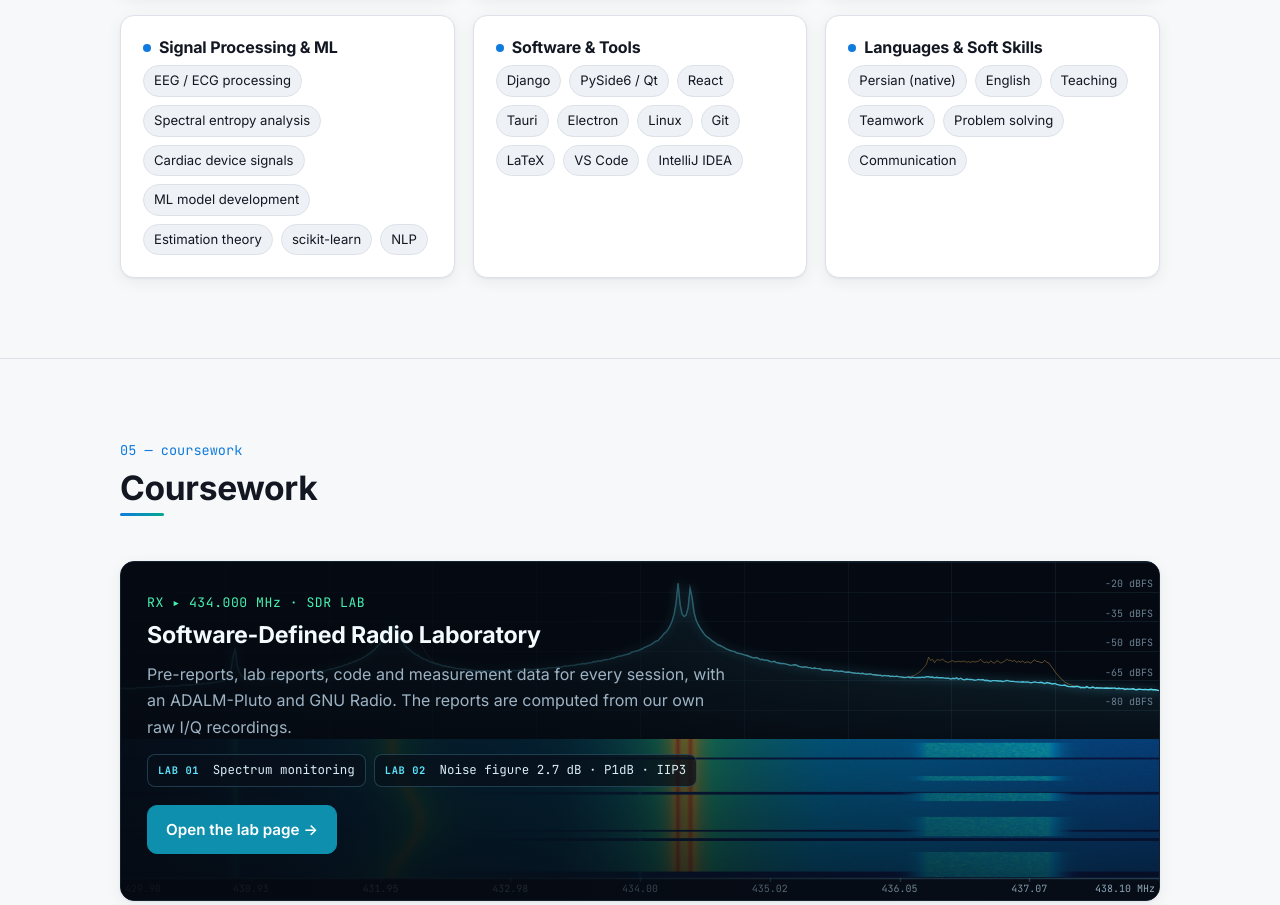
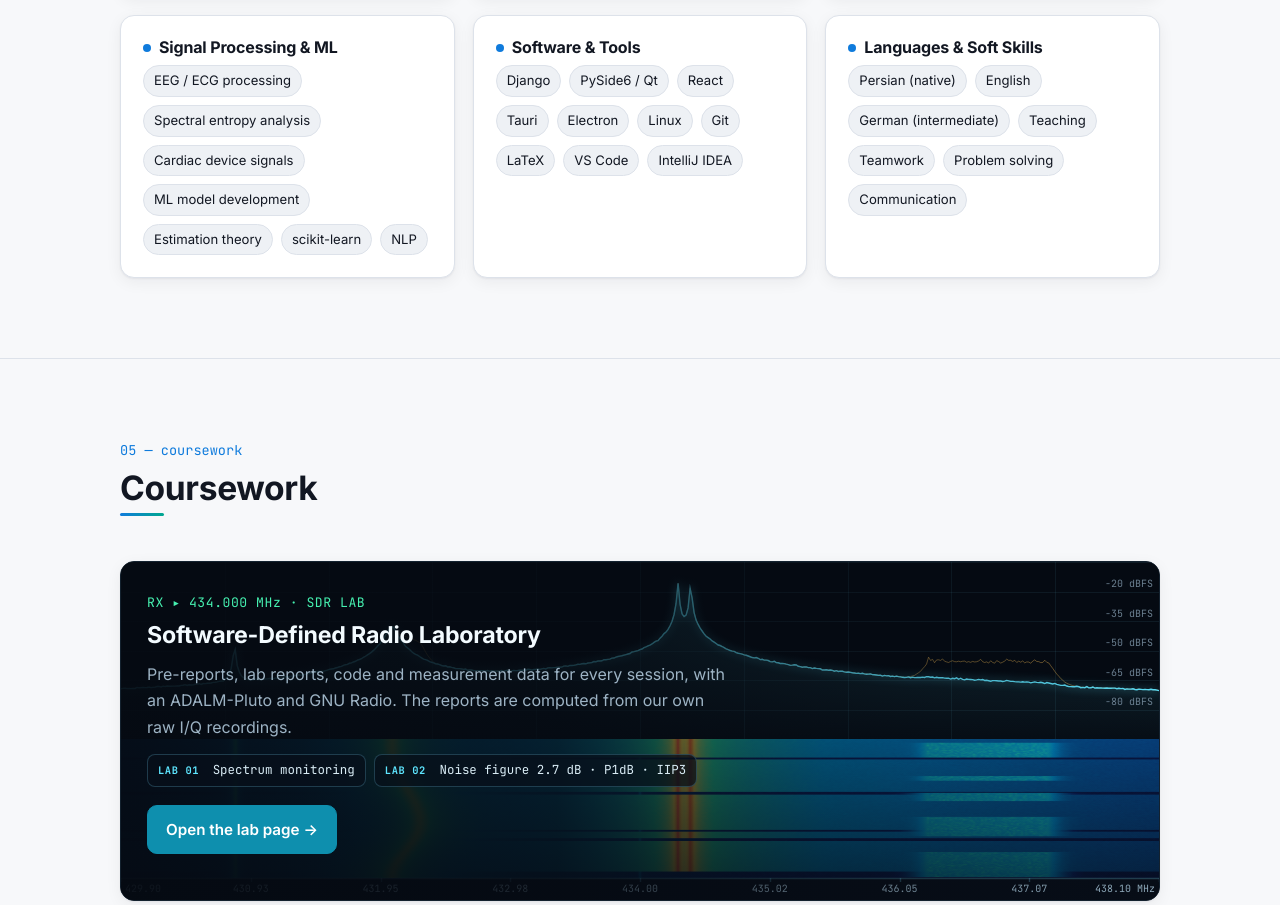
Before and after one commit to mohammadaminkhoshkam/mohammadaminkhoshkam.github.io, a plain HTML site: page index.html in a window 1280 px wide. Shown: the part 5661-6566 px from the top of the page. Drawn offline with Linux system fonts and the light colour scheme.

Commit message:
Skills: add German (intermediate)

```diff
--- a/index.html
+++ b/index.html
@@ -409,7 +409,7 @@
         <div class="card skill-group reveal">
           <h3><span class="dot"></span>Languages &amp; Soft Skills</h3>
           <ul class="tags">
-            <li class="tag">Persian (native)</li><li class="tag">English</li><li class="tag">Teaching</li>
+            <li class="tag">Persian (native)</li><li class="tag">English</li><li class="tag">German (intermediate)</li><li class="tag">Teaching</li>
             <li class="tag">Teamwork</li><li class="tag">Problem solving</li><li class="tag">Communication</li>
           </ul>
         </div>
```
